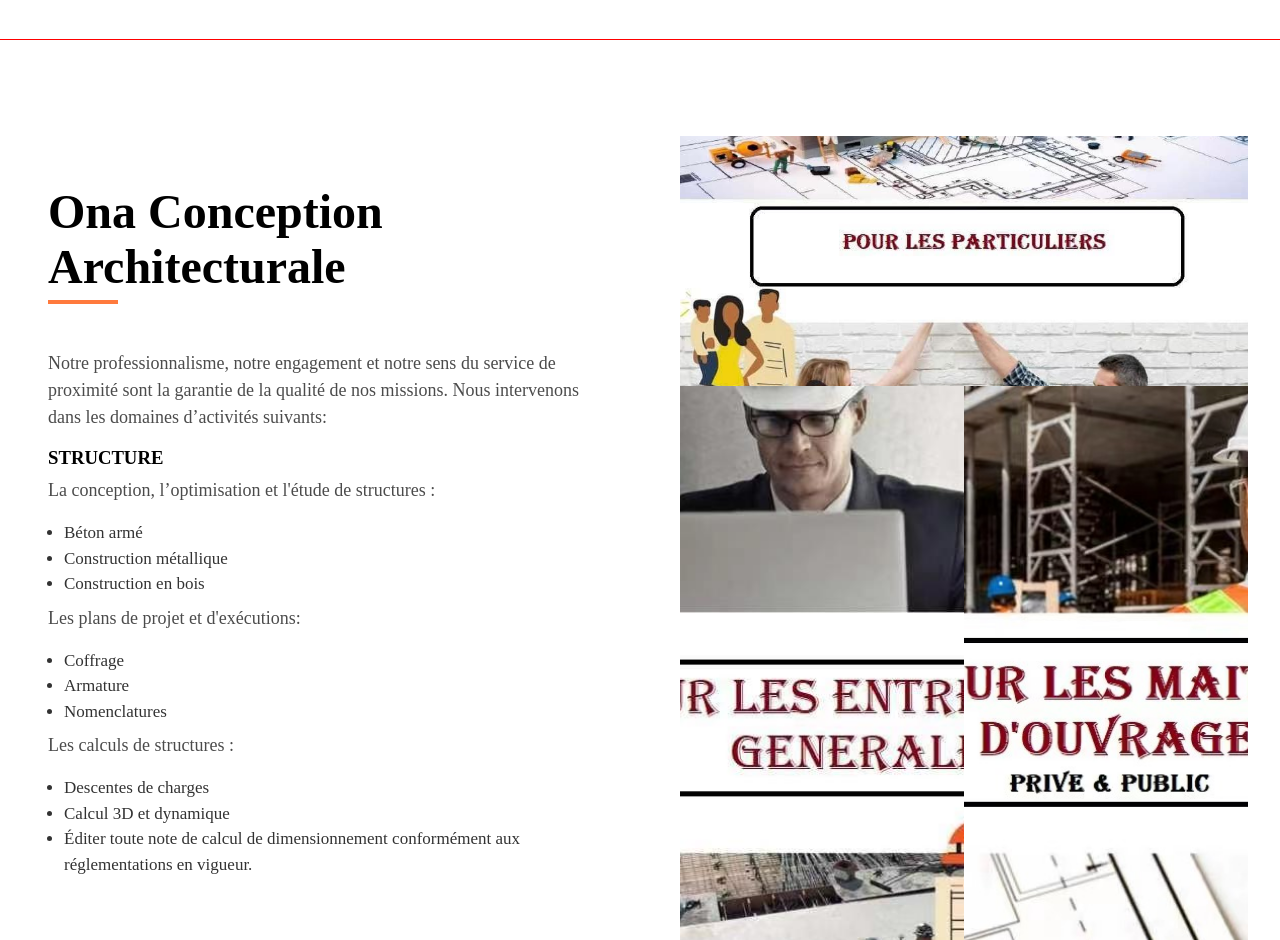
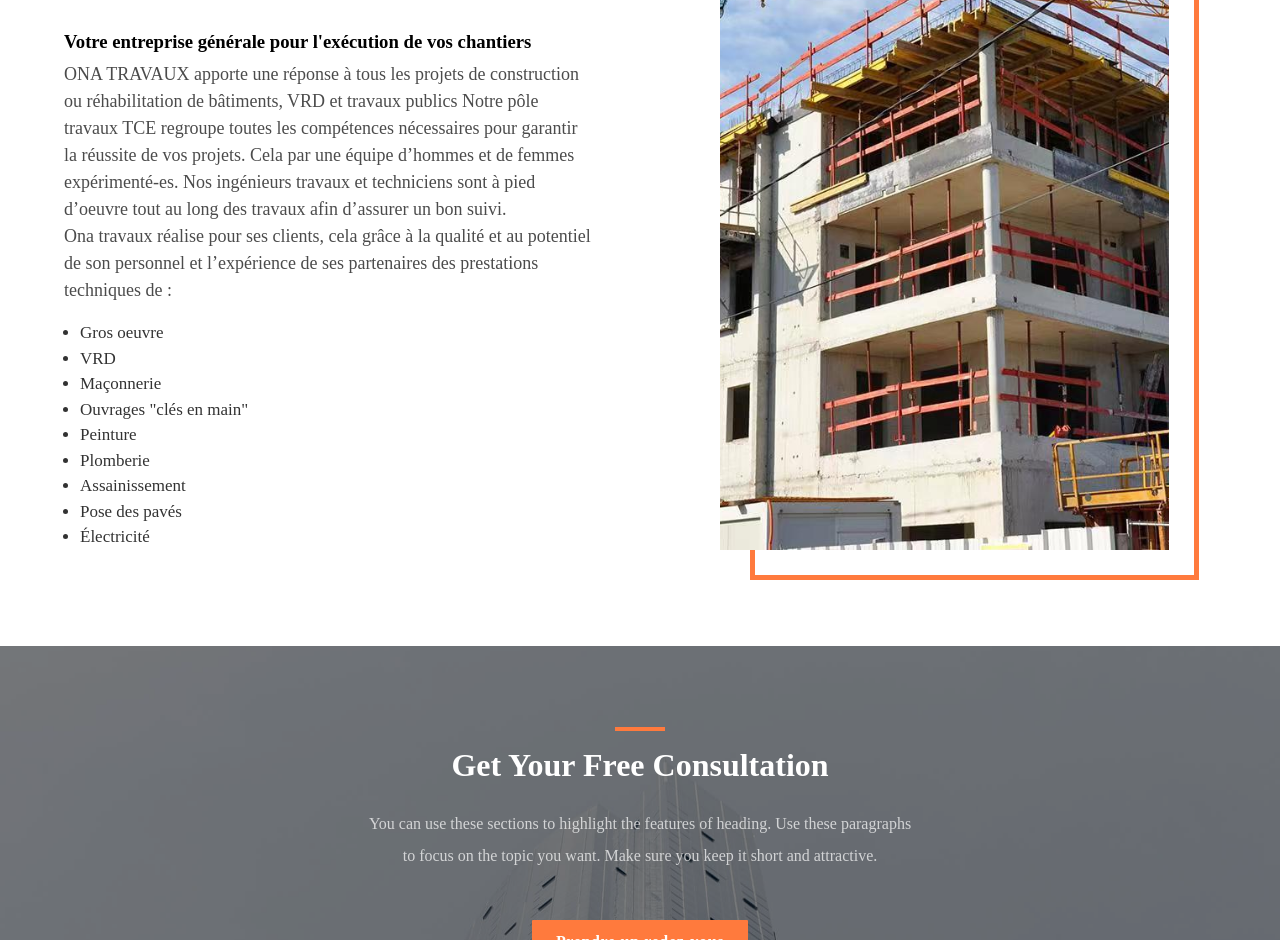
Before and after one commit to William-Hortone/ona-btm, a React (Create React App) app: page /services in a window 1280 px wide. Shown: the part 2600-3540 px from the top of the page. Built offline with nearby package versions, Linux system fonts and the light colour scheme; a web font is replaced by a local one.

Commit message:
added the project page

```diff
--- a/src/Pages/Projects/Projects.jsx
+++ b/src/Pages/Projects/Projects.jsx
@@ -1,7 +1,15 @@
 import React from "react";
+import { HeadImage, HeadText, ProjectImg } from "../../components";
+import { SectionProject } from "../../containers";
+import images from "../../constants/images";
 
 const Projects = () => {
-  return <div>Projects</div>;
+  return (
+    <div className="app__projects">
+      <HeadImage title="Projects" img={images.building2} />
+      <SectionProject />
+    </div>
+  );
 };
 
 export default Projects;
--- a/src/Pages/Services/Services.jsx
+++ b/src/Pages/Services/Services.jsx
@@ -1,6 +1,6 @@
 import React from "react";
 import { ServiceOBE, ServiceOCA, ServiceOT } from "../../containers";
-import { HeadImage } from "../../components";
+import { HeadImage, Consultation } from "../../components";
 
 import images from "../../constants/images";
 
@@ -11,6 +11,7 @@
       <ServiceOCA />
       <ServiceOBE />
       <ServiceOT />
+      <Consultation />
     </div>
   );
 };
--- /dev/null
+++ b/src/components/ProjectImg/ProjectImg.jsx
@@ -0,0 +1,13 @@
+import React from "react";
+import "./projectImg.css";
+
+const ProjectImg = ({ img1, img2 }) => {
+  return (
+    <div className="app__projectImg">
+      <img src={img1} alt="project images" className="projectImg_img1" />
+      <img src={img2} alt=" project images" className="projectImg_img2" />
+    </div>
+  );
+};
+
+export default ProjectImg;
--- /dev/null
+++ b/src/components/ProjectImg/projectImg.css
@@ -0,0 +1,35 @@
+.app__projectImg{
+    width: 100%;
+    height: 100%;
+    position: relative;
+
+}
+.app__projectImg::after{
+    content: "";
+    height: 100%;
+    width: 100%;
+    position: absolute;
+    right: -30px;
+    bottom: -30px;
+    border: 4px solid var(--color-orange);
+
+}
+.projectImg_img1,
+.projectImg_img2{
+    position: absolute;
+    top: 0;
+    left: 0;
+    width: 100%;
+    height: 100%;
+    object-fit: cover;
+}
+.projectImg_img2{
+    opacity:0;
+}
+
+.app__projectImg:hover .projectImg_img1{
+    opacity: 0;
+}
+.app__projectImg:hover .projectImg_img2{
+    opacity: 1;
+}
--- a/src/components/index.js
+++ b/src/components/index.js
@@ -2,5 +2,6 @@
 import Consultation from "./Consultation/Consultation";
 import HeadText from "./HeadText/HeadText";
 import HeadImage from "./HeadImage/HeadImage";
+import ProjectImg from "./ProjectImg/ProjectImg";
 
-export { CardImage, Consultation, HeadText, HeadImage };
+export { CardImage, Consultation, HeadText, HeadImage, ProjectImg };
--- /dev/null
+++ b/src/containers/SectionProject/SectionProject.jsx
@@ -0,0 +1,15 @@
+import React from "react";
+import { ProjectImg, HeadText } from "../../components";
+
+import images from "../../constants/images";
+
+const SectionProject = () => {
+  return (
+    <div className="app__sectionProject">
+      <div className="app__sectionProject-left-box"></div>
+      <div className="app__sectionProject-right-box"></div>
+    </div>
+  );
+};
+
+export default SectionProject;
--- a/src/containers/ServiceOBE/ServiceOBE.jsx
+++ b/src/containers/ServiceOBE/ServiceOBE.jsx
@@ -9,10 +9,10 @@
     <div className="app__serviceOBE">
       <div className="app__serviceOBE-left-box">
         <div className="app__serviceOBE-left-box_first">
-          <CardImage img={images.team} />
+          <CardImage img={images.service3} />
         </div>
         <div className="app__serviceOBE-left-box_second">
-          <CardImage img={images.service1} />
+          <CardImage img={images.service2} />
         </div>
       </div>
       <div className="app__serviceOBE-right-box">
--- a/src/containers/ServiceOBE/serviceOBE.css
+++ b/src/containers/ServiceOBE/serviceOBE.css
@@ -1,10 +1,9 @@
 .app__serviceOBE{
     width: 100%;
-    height: 200vh;
+    height: 180vh;
     display: flex;
     background-color: #Fff;
     padding-top: 6rem;
-    border-bottom: 1px solid red;
 }
 .app__serviceOBE-left-box{
     flex: 1;
--- a/src/containers/ServiceOCA/ServiceOCA.jsx
+++ b/src/containers/ServiceOCA/ServiceOCA.jsx
@@ -25,9 +25,6 @@
       </div>
       <div className="app__serviceOCA-right-box">
         <CardImage img={images.plan5} />
-        {/* <div className="serviceOCA-left-box_item s-item1"></div>
-        <div className="serviceOCA-left-box_item s-item2"></div>
-        <div className="serviceOCA-left-box_item s-item3"></div> */}
       </div>
     </div>
   );
--- a/src/containers/ServiceOT/ServiceOT.jsx
+++ b/src/containers/ServiceOT/ServiceOT.jsx
@@ -7,39 +7,34 @@
   return (
     <div className="app__serviceOT">
       <div className="app__serviceOT-left-box">
-        <HeadText title="Ona conception architecturale" />
+        <HeadText title="Ona Travaux" />
+        <h3>Votre entreprise générale pour l'exécution de vos chantiers</h3>
         <p>
-          Notre professionnalisme, notre engagement et notre sens du service de
-          proximité sont la garantie de la qualité de nos missions. Nous
-          intervenons dans les domaines d’activités suivants: <br />
+          ONA TRAVAUX apporte une réponse à tous les projets de construction ou
+          réhabilitation de bâtiments, VRD et travaux publics Notre pôle travaux
+          TCE regroupe toutes les compétences nécessaires pour garantir la
+          réussite de vos projets. Cela par une équipe d’hommes et de femmes
+          expérimenté-es. Nos ingénieurs travaux et techniciens sont à pied
+          d’oeuvre tout au long des travaux afin d’assurer un bon suivi. <br />
+          Ona travaux réalise pour ses clients, cela grâce à la qualité et au
+          potentiel de son personnel et l’expérience de ses partenaires des
+          prestations techniques de : <br />
         </p>
-        <h3>STRUCTURE</h3>
-        <p>La conception, l’optimisation et l'étude de structures :</p>
+
         <ul>
-          <li>Béton armé</li>
-          <li>Construction métallique</li>
-          <li>Construction en bois</li>
-        </ul>
-        <p>Les plans de projet et d'exécutions:</p>
-        <ul>
-          <li>Coffrage</li>
-          <li>Armature</li>
-          <li>Nomenclatures</li>
-        </ul>
-        <p>Les calculs de structures :</p>
-        <ul>
-          <li>Descentes de charges</li>
-          <li>Calcul 3D et dynamique</li>
-          <li>
-            Éditer toute note de calcul de dimensionnement conformément aux
-            réglementations en vigueur.
-          </li>
+          <li>Gros oeuvre</li>
+          <li>VRD</li>
+          <li>Maçonnerie</li>
+          <li>Ouvrages "clés en main" </li>
+          <li>Peinture</li>
+          <li>Plomberie</li>
+          <li>Assainissement</li>
+          <li>Pose des pavés</li>
+          <li>Électricité</li>
         </ul>
       </div>
       <div className="app__serviceOT-right-box">
-        <div className="serviceOT-left-box_item s2-item1"></div>
-        <div className="serviceOT-left-box_item s2-item2"></div>
-        <div className="serviceOT-left-box_item s2-item3"></div>
+        <CardImage img={images.building6} />
       </div>
     </div>
   );
--- a/src/containers/ServiceOT/serviceOT.css
+++ b/src/containers/ServiceOT/serviceOT.css
@@ -1,15 +1,15 @@
 .app__serviceOT{
     width: 100%;
-    height: 130vh;
+    height: auto;
     display: flex;
     background-color: #Fff;
-    padding-top: 6rem;
+    margin-bottom: 6rem;
 }
 .app__serviceOT-left-box{
     flex: 1;
     display: flex;
     flex-direction: column;
-    padding: 3rem 0rem 0 3rem;
+    padding: 3rem 4rem 0 4rem;
 }
 .app__serviceOT-left-box p{
     font-size: 18px;
@@ -30,31 +30,10 @@
 }
 .app__serviceOT-right-box{
     flex: 1;
-    display: grid;
-    grid-template-columns: 1fr 1fr ;
-    grid-template-rows: minmax(200px, 250px);
     padding-right: 2rem;
     padding-left: 4rem;
 }
-.s2-item1{
-    background-image: url('../../assets/service1.jpg');
-    background-position: center center;
-    background-size: cover;
-    grid-column: 1 / 3;
-    grid-row: 1 /1 ;
-}
-.s2-item2{
-    background-image: url('../../assets/service2.jpg');
-    background-position: center center;
-    background-size: cover;
-}
-.s2-item3{
-    background-image: url('../../assets/service3.jpg');
-    background-position: center center;
-    background-size: cover;
-    grid-column: 1 / 2;
-    grid-row: 2 / 2;
-}
+
 @media screen and (max-width:1000px){
     .app__serviceOT{
         display: flex;
@@ -64,20 +43,27 @@
         padding-top: 2rem;
     }
     .app__serviceOT-left-box{
-        padding: 3rem 1rem 0 1rem;
+        padding: 3rem 4rem 2rem 4rem;
     }
     .app__serviceOT-right-box{
         display: flex;
         flex-direction: column;
         padding-left: 1rem;
         gap: 1.5rem;
+        padding: 0rem 4rem 2rem 4rem;
     }
     .serviceOT-left-box_item{
         height: 500px;
     }
 }
-@media screen and (max-width:600px){
+@media screen and (max-width:650px){
     .serviceOT-left-box_item{
         height: 400px;
     }
+    .app__serviceOT-left-box{
+        padding: 3rem 2rem 2rem 2rem;
+    }
+    .app__serviceOT-right-box{
+        padding: 0rem 2rem 2rem 2rem;
+    }
 }
--- a/src/containers/index.js
+++ b/src/containers/index.js
@@ -9,6 +9,7 @@
 import ServiceOBE from "./ServiceOBE/ServiceOBE";
 import ServiceOCA from "./ServiceOCA/ServiceOCA";
 import ServiceOT from "./ServiceOT/ServiceOT";
+import SectionProject from "./SectionProject/SectionProject";
 
 export {
   Description,
@@ -22,4 +23,5 @@
   ServiceOBE,
   ServiceOCA,
   ServiceOT,
+  SectionProject,
 };
```
